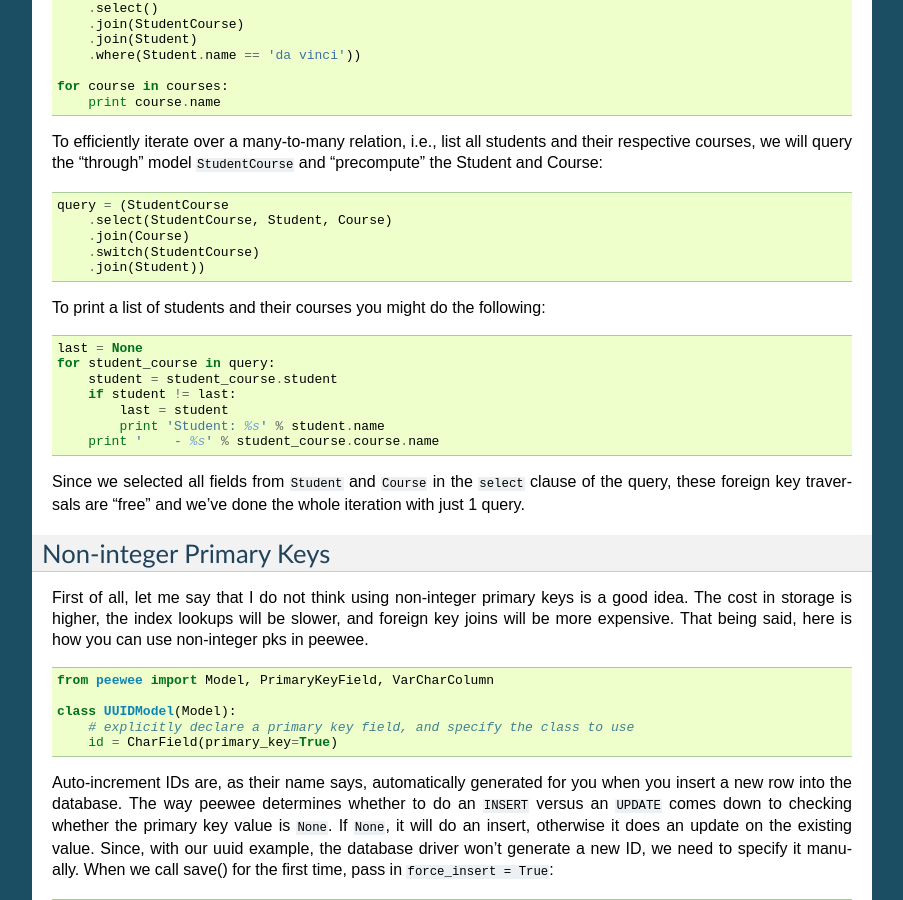
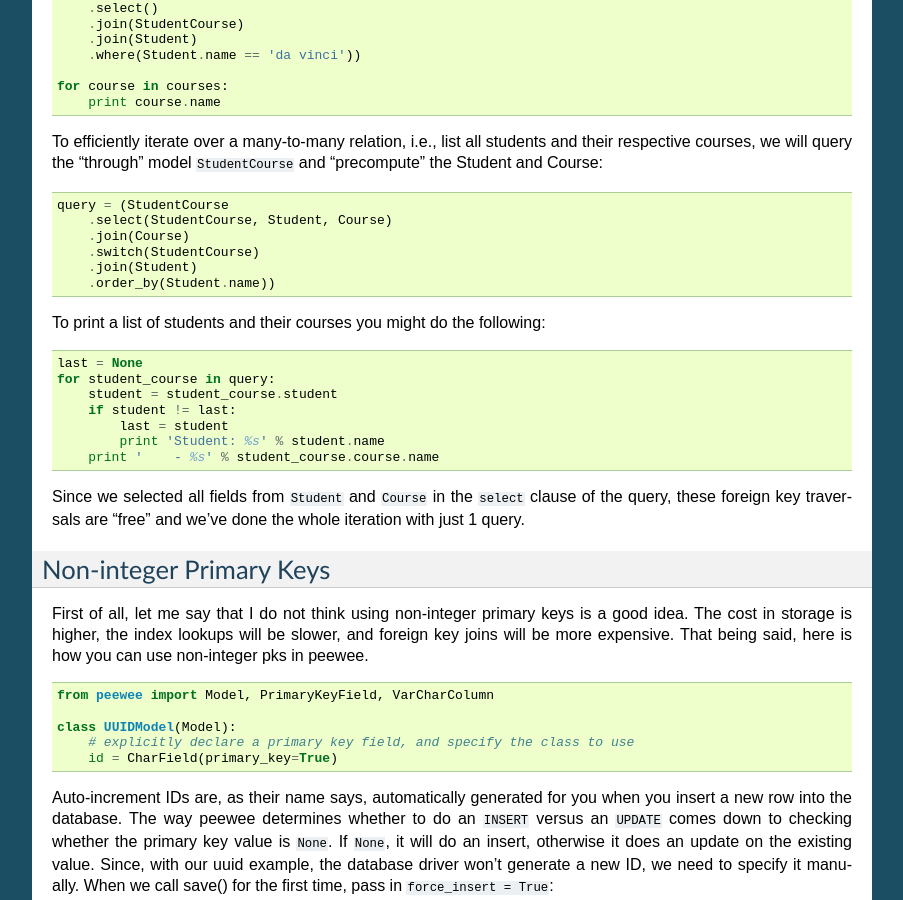
Before and after one commit to coleifer/peewee, a Sphinx documentation site: the page built from docs/peewee/models.rst, in a window 1280 px wide and 900 px high, scrolled down 6353 px. Shown: the whole window, without its empty margins (198-1101 px from the left). Built offline with Sphinx 7.4.7, drawn with Linux system fonts in a browser that asks for light colours.

Commit message:
Fixing a bug in the docs.

```diff
--- a/docs/peewee/models.rst
+++ b/docs/peewee/models.rst
@@ -443,7 +443,8 @@
         .select(StudentCourse, Student, Course)
         .join(Course)
         .switch(StudentCourse)
-        .join(Student))
+        .join(Student)
+        .order_by(Student.name))
 
 To print a list of students and their courses you might do the following:
 
```
